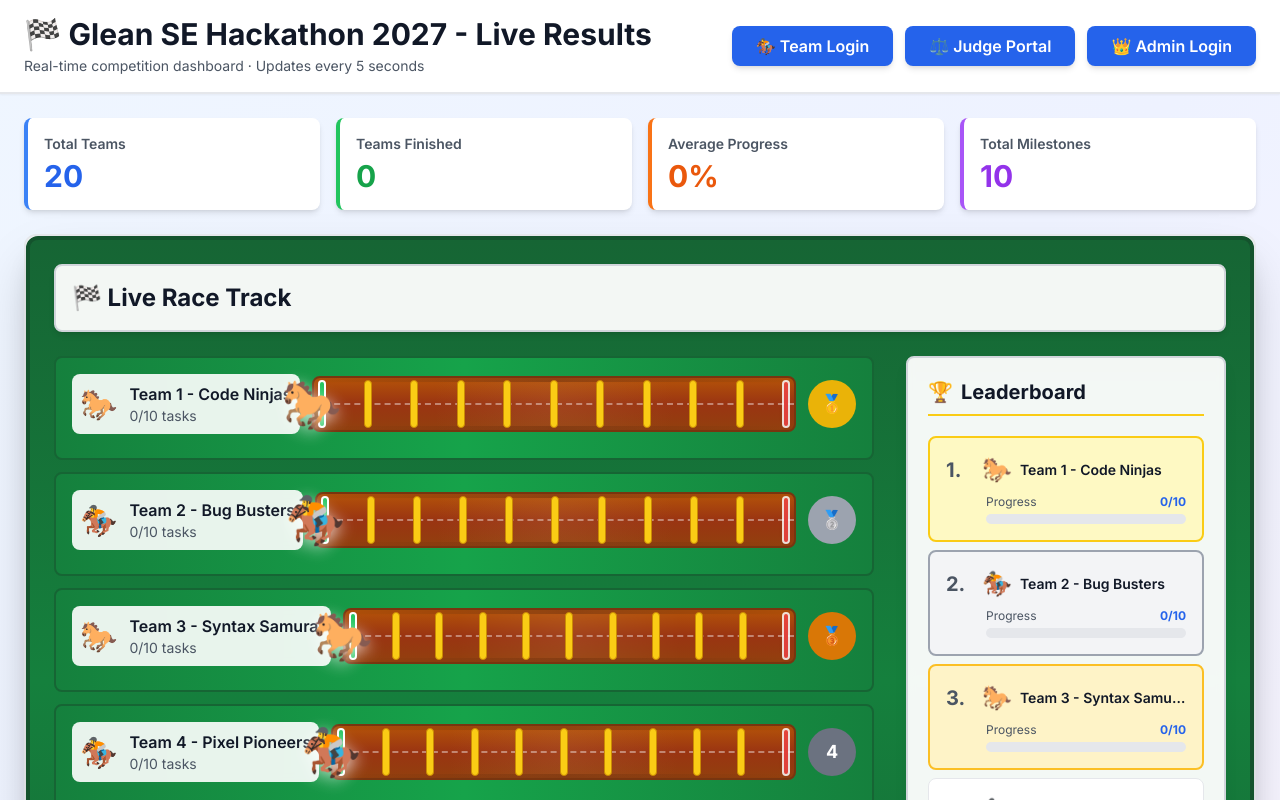
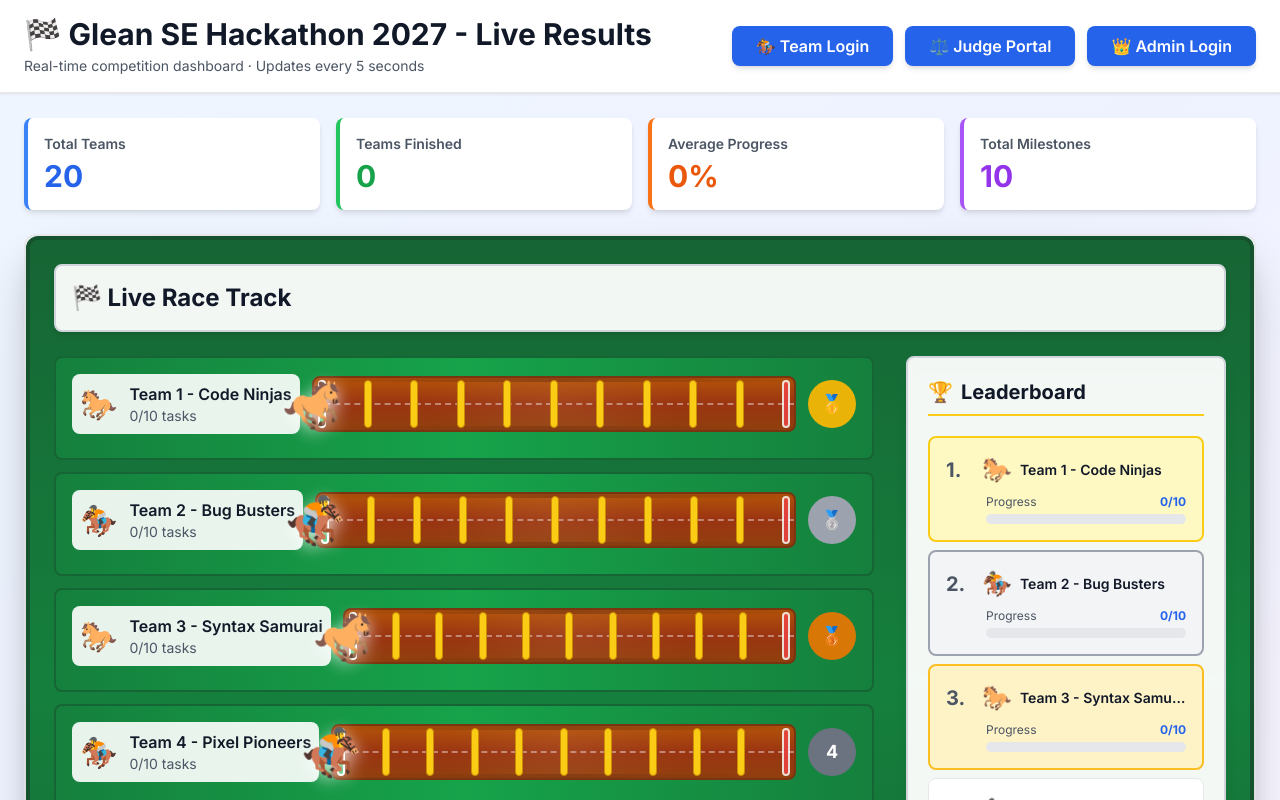
Before and after one commit to anwesh-rijal-glean/hack-26, a Next.js app: page / in a window 1280 px wide. Shown: the top 800 px of the page. Built offline with nearby package versions, Linux system fonts and the light colour scheme.

Commit message:
Flipped racing emojis direction

```diff
--- a/components/Racetrack.tsx
+++ b/components/Racetrack.tsx
@@ -95,7 +95,7 @@ export function Racetrack({ teams, tasks }: RacetrackProps) {
                       className="absolute top-0 bottom-0 flex items-center horse-transition z-10"
                       style={{
                         left: `${progressPercent}%`,
-                        transform: "translateX(-50%)",
+                        transform: "translateX(-50%) scaleX(-1)",
                       }}
                     >
                       <div
```
Also changed, not shown: components/TeamIconPicker.tsx (+33 -14 lines).
